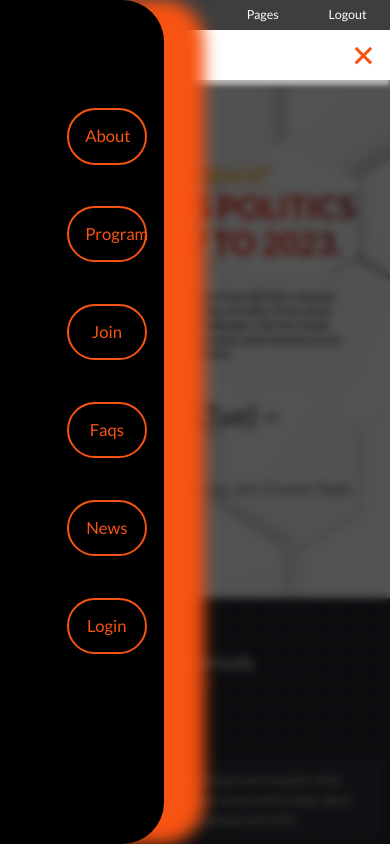
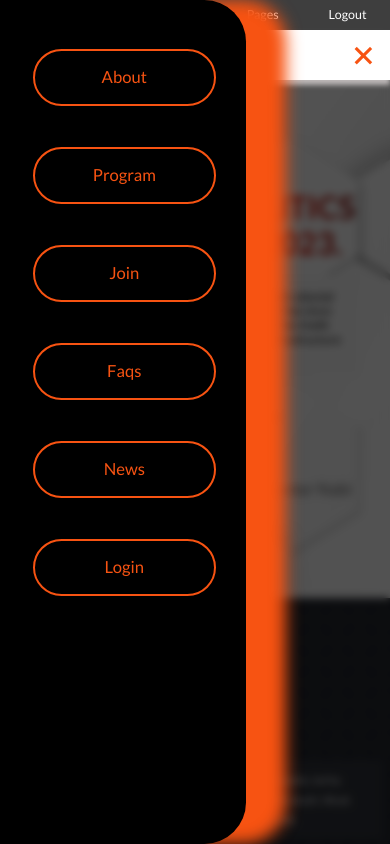
Before and after one commit to ibtisam-adil/Pakistan-Politics, a website with bundled scripts: page index.html in a window 390 px wide. Both pictures are taken after a click on the icon 363 px from the left and 55 px from the top of the page. Shown: the top 844 px of the page. Built offline with nearby package versions, Linux system fonts and the light colour scheme.

Commit message:
fixed nav-links mobile view

```diff
--- a/style.css
+++ b/style.css
@@ -331,11 +331,11 @@ header {
     top: 0;
     left: 0;
     height: 100vh;
-    width: 42vw;
+    width: 63vw;
     background-color: black;
     border-top-right-radius: 5rem;
     border-bottom-right-radius: 5rem;
-    padding: 8rem 5rem;
+    padding: 2%;
     box-shadow: 40px 0 16px #f75312;
   }
 
@@ -347,9 +347,8 @@ header {
     border: 2px solid #f75312;
     border-radius: 5rem;
     margin-top: 5rem;
-    width: 24rem;
     text-align: center;
-    max-width: 100%;
+    width: 22rem;
   }
 
   .bx {
```
